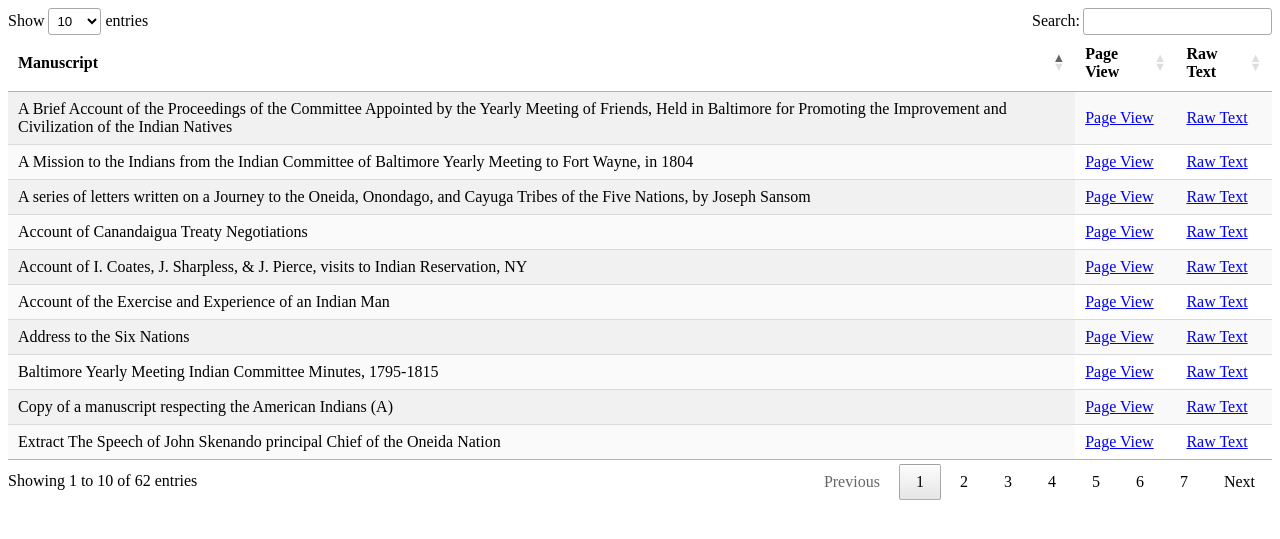
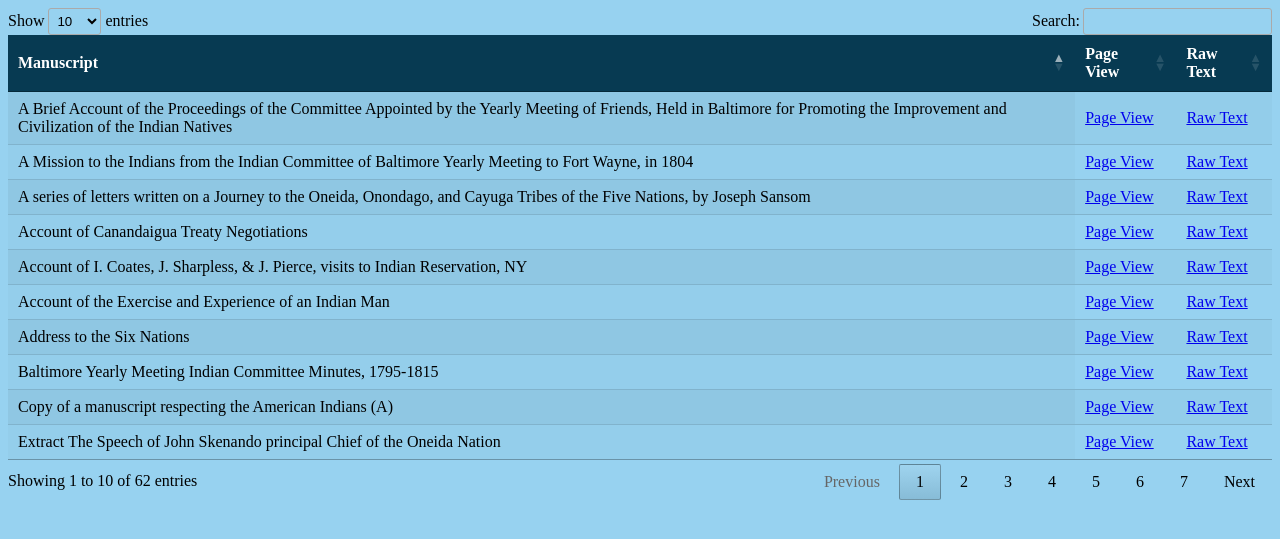
Before and after one commit to HCDigitalScholarship/penn-treaty-v2, a FastAPI app: page /manuscripts in a window 1280 px wide. Shown: the top 539 px of the page. Run offline with FastAPI, Linux system fonts and the light colour scheme; some libraries are stand-ins or nearby versions.

Commit message:
Updated Color Scheme for home, about, manuscripts, and credit pages

```diff
--- a/templates/about.html
+++ b/templates/about.html
@@ -4,7 +4,7 @@
     <meta charset="UTF-8">
     <title>About</title>
 </head>
-<body>
+<body style="background-color: #97d2f0">
 
 <div>
     <h2 style="background-color: #073a52; color: white">
--- a/templates/base.html
+++ b/templates/base.html
@@ -3,7 +3,7 @@
 <head>
     <meta charset="UTF-8">
     <title>{{title}}</title>
-    <style>
+    <style style="background-color: #073a52; color: white">
         p {width: 700px;}
     </style>
 </head>
--- a/templates/credits.html
+++ b/templates/credits.html
@@ -4,7 +4,7 @@
     <meta charset="UTF-8">
     <title>Credits</title>
 </head>
-<body>
+<body style="background-color: #97d2f0">
 <div>
     <h3>Student Contributors</h3>
 
--- a/templates/manuscripts.html
+++ b/templates/manuscripts.html
@@ -1,6 +1,6 @@
 <!DOCTYPE html>
 <html lang="en">
-<head>
+<head >
     <meta charset="UTF-8">
     <title>Penn's Treaty</title>
 
@@ -10,17 +10,17 @@
 
     <script type="text/javascript" charset="utf8" src="https://cdn.datatables.net/1.10.21/js/jquery.dataTables.js"></script>
 
-    <script>
+    <script >
         $(document).ready( function () {
     $('#table_id').DataTable();
 } );
     </script>
 </head>
-<body>
+<body style="background-color: #97d2f0"></body>
 
-<table id="table_id" class="display">
+<table id="table_id" class="display" >
 
-    <thead>
+    <thead style="background-color: #073a52; color: white">
         <tr>
             <th>Manuscript</th>
             <th>Page View</th>
@@ -31,7 +31,7 @@
 
 
         {% for list in hc_data %}
-        <tr>
+        <tr >
             {% for item in list %}
                 {% if loop.index0 == 0 %}
                     <td>{{list[loop.index0]}}</td>
```
Also changed, not shown: templates/homepage.html (+4 -4 lines).
